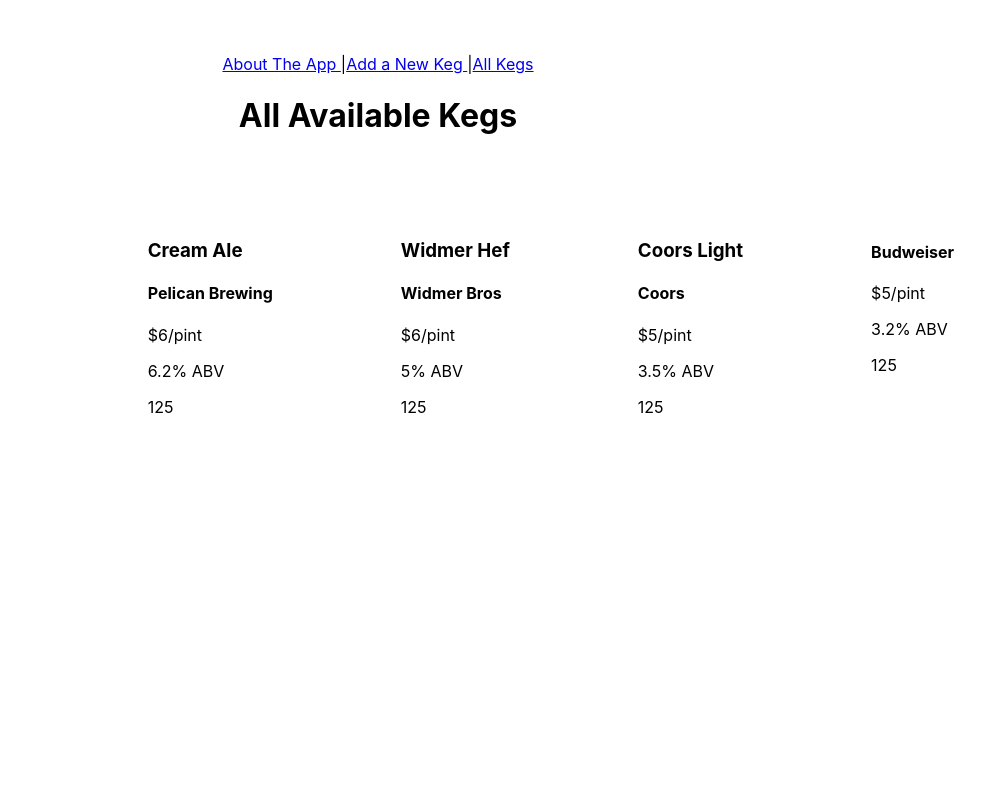
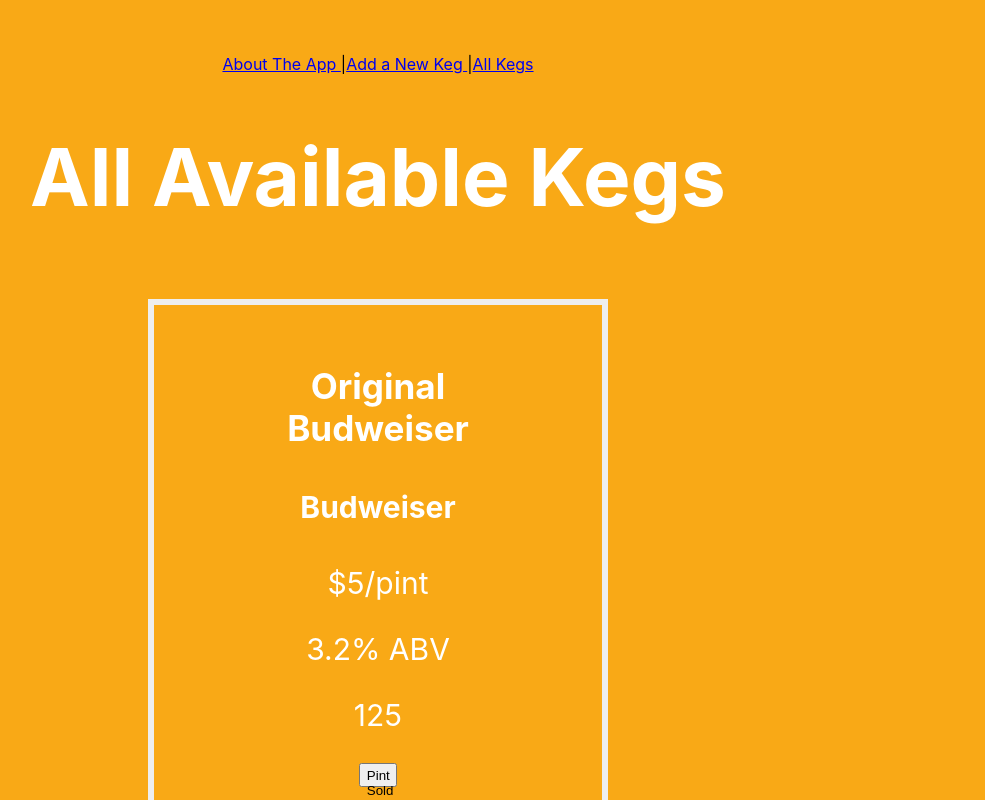
Before and after one commit to marcusjensen15/week1-react-code-review-v3, a React (Create React App) app in the folder react-code-review-1/: page / in a window 1280 px wide. Shown: the top 800 px of the page, without its empty margins (262-1247 px from the left). Built offline with nearby package versions, Linux system fonts and the light colour scheme.

Commit message:
add button to deduct pint. add styling

```diff
--- a/react-code-review-1/src/components/AllKegs.jsx
+++ b/react-code-review-1/src/components/AllKegs.jsx
@@ -13,11 +13,18 @@
     textAlign: 'center'
   }
 
+  const kegHeader = {
+    fontSize: '80px',
+    paddingBottom: '20px',
+    color: 'white'
+  }
+
 
   return(
-    <div>
-      <h1 style={textCenter}>All Available Kegs</h1>
+    <div style={textCenter}>
+      <h1 style={kegHeader}>All Available Kegs</h1>
       <Keg
+        name="Original Budweiser"
         brand= "Budweiser"
         price= "$5/pint"
         alcoholContent="3.2% ABV"
--- a/react-code-review-1/src/components/Keg.jsx
+++ b/react-code-review-1/src/components/Keg.jsx
@@ -3,16 +3,29 @@
 
 export default function Keg(props){
   var kegTextStyle = {
-    fontSize: '16px',
-    float: 'right',
-    paddingTop: '5%',
+    fontSize: '30px',
+    paddingTop: '2%',
     paddingLeft: '5%',
-    paddingRight: '5%'
+    paddingRight: '5%',
+    paddingBottom: '2%',
+    border: '6px solid #eee',
+    marginRight: '32%',
+    marginLeft: '32%'
+  }
+  var textCenter = {
+    color: 'white'
+  }
+
+  const buttonStyle ={
+
+    height: '3vh',
+    width: '3vw',
+    paddingTop: '1%'
   }
 
 
   return(
-    <div>
+    <div style={textCenter}>
       <div style={kegTextStyle}>
 
         <h3>{props.name}</h3>
@@ -20,6 +33,7 @@
         <p>{props.price}</p>
         <p>{props.alcoholContent}</p>
         <p>{props.kegVolume}</p>
+          <button style={buttonStyle}> Pint Sold </button>
 
       </div>
     </div>
--- a/react-code-review-1/src/index.css
+++ b/react-code-review-1/src/index.css
@@ -5,6 +5,8 @@
     sans-serif;
   -webkit-font-smoothing: antialiased;
   -moz-osx-font-smoothing: grayscale;
+  background-color: #F9A916;
+
 }
 
 code {
```
